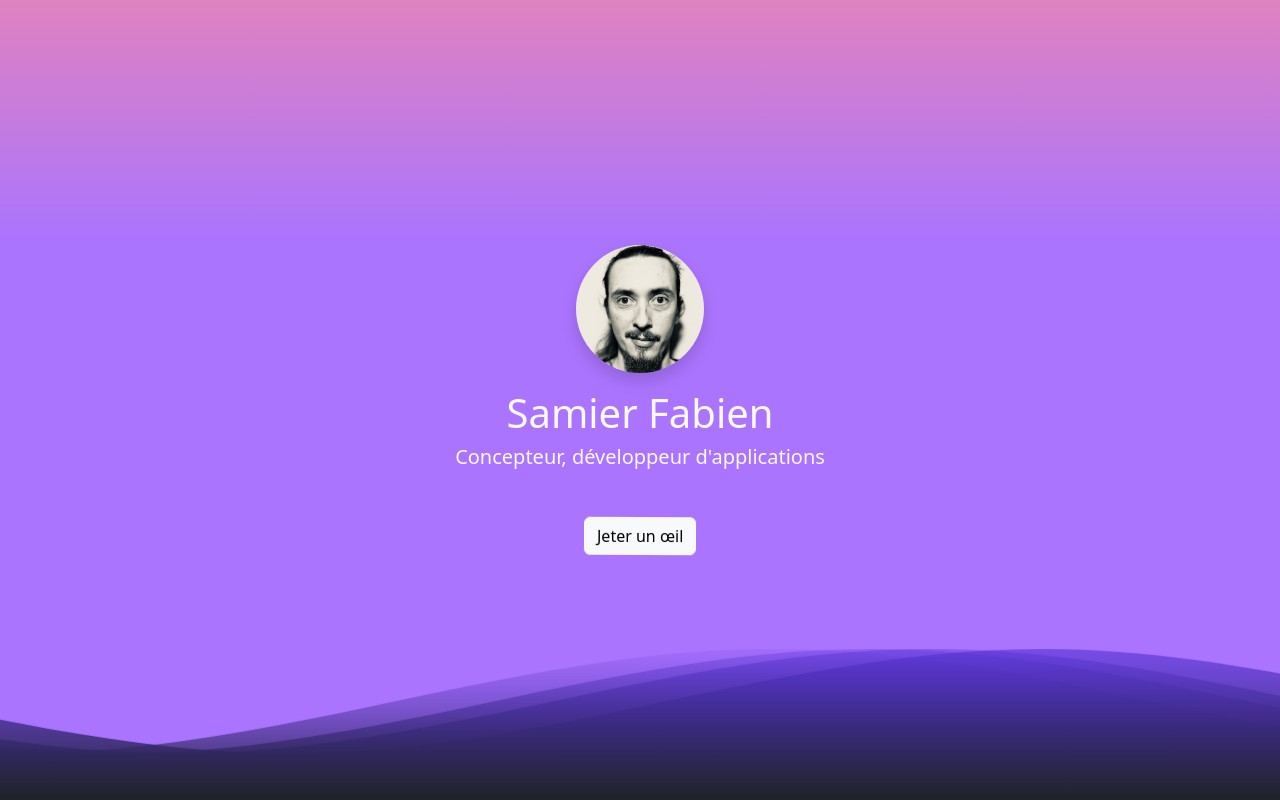
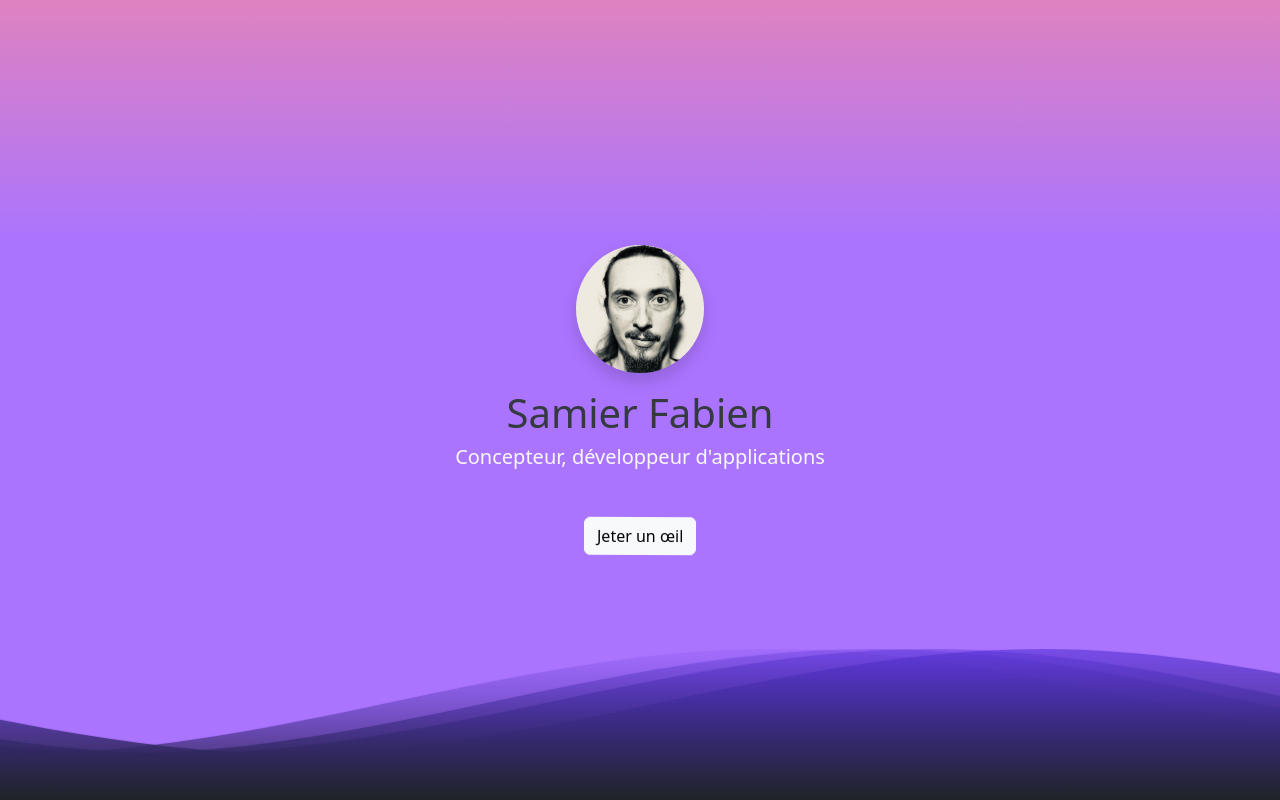
Before and after one commit to samier-fabien/samier_fabien_cv, a React (Vite) app: page / in a window 1280 px wide. Built offline with nearby package versions, Linux system fonts and the light colour scheme.

Commit message:
Changement couleur nom/prénom sur page root

```diff
--- a/src/routes/Root.jsx
+++ b/src/routes/Root.jsx
@@ -34,7 +34,7 @@ export default function Root() {
               className="rounded-circle shadow anim-rotate-translate"
               alt="Une photo de moi"
             />
-            <h1 className="h1 mt-3 anim-fade-in">Samier Fabien</h1>
+            <h1 className="h1 mt-3 anim-fade-in text-gray-800">Samier Fabien</h1>
             <h2 className="h5 mb-5 anim-fade-in">Concepteur, développeur d'applications</h2>
             <button
               onClick={(e) => setHasClicked(true)}
```
